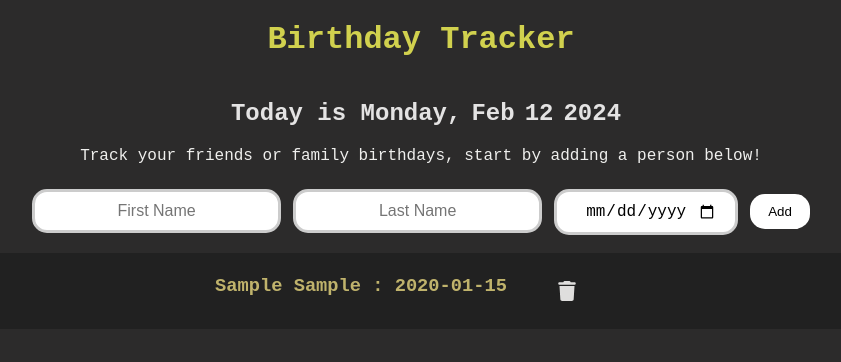
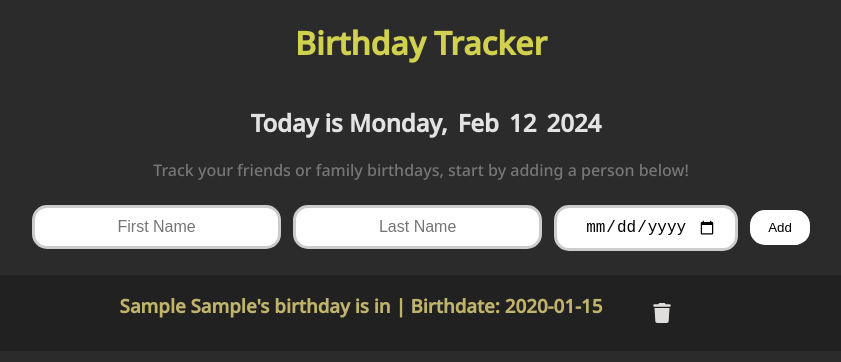
Before and after one commit to bettaburger/birthday-list, a React (Create React App) app in the folder client/: page / in a window 1280 px wide. Both pictures are taken after typing "Sample", "Sample", "2020-01-15" into the empty fields and a click on the button "Add". Shown: the top 362 px of the page, without its empty margins (219-1060 px from the left). Built offline with nearby package versions, Linux system fonts and the light colour scheme.

Commit message:
extra aesthetic tweaks

```diff
--- a/client/public/index.html
+++ b/client/public/index.html
@@ -9,6 +9,9 @@
       name="description"
       content="Web site created using create-react-app"
     />
+    <link rel="preconnect" href="https://fonts.googleapis.com">
+    <link rel="preconnect" href="https://fonts.gstatic.com" crossorigin>
+    <link href="https://fonts.googleapis.com/css2?family=Noto+Sans:wght@300;500&family=Open+Sans:wght@300;500&family=Roboto:wght@300;500&display=swap" rel="stylesheet">
     <link rel="apple-touch-icon" href="%PUBLIC_URL%/logo192.png" />
     <!--
       manifest.json provides metadata used when your web app is installed on a
--- a/client/src/App.css
+++ b/client/src/App.css
@@ -1,14 +1,13 @@
 body {
   background-color: rgb(44, 43, 43);
-  color: white;
   text-align: center;
-  font-family: 'Courier New', Courier, monospace;
+  font-family: 'Noto Sans';
   align-items: center;
 }
 /* title */
 .App h1 {
   color: rgb(209, 209, 78);
-  font-size: 200;
+  font-size: 100;
   text-align: center;
 }
 
--- a/client/src/components/List.js
+++ b/client/src/components/List.js
@@ -1,4 +1,5 @@
 import React, { useState } from 'react'
+import Time from "../components/Time.js"
 import "../styles/listItem.css"
 
 function List() {
@@ -7,7 +8,7 @@
    const [firstName, setFirstName] = useState('');      // First names
    const [lastName, setLastName] = useState('');        // Last names
    const [date, setDate] = useState('');                // Dates
-   const [birthday, setBirthday] = useState([]);        // Birthday array
+   const [birthday, setBirthday] = useState([]);        // Birthdays
    const [warning, setWarning] = useState('');          // No input.
 
    // Handle submit and prevent page default submit button refresh.
@@ -17,11 +18,11 @@
             setWarning('Make sure to fill all fields.');
             return;
         } else {
-       setBirthday([...birthday, { firstName, lastName, date }])
-       setFirstName('');
-       setLastName('');
-       setDate('');
-       setWarning('');
+            setBirthday([...birthday, { firstName, lastName, date}])
+            setFirstName('');
+            setLastName('');
+            setDate('');
+            setWarning('');
         }
     }
 
@@ -70,10 +71,11 @@
                </label>
            </div>
        </form>
-       {warning && <p style={{ color: 'red' }}>{warning}</p>}
+        <p style={{ color: '#a42525' }}>{warning}</p>
         {birthday.map((birthday, index) => (
             <div key = {index}>
-            <h3> {birthday.firstName} {birthday.lastName} : {birthday.date}
+            <h3> {birthday.firstName} {birthday.lastName}'s birthday is in
+            | Birthdate: {birthday.date}
             <button type="delete" onClick={() => handleDelete(index)}></button>
             </h3>
         </div>
--- a/client/src/styles/listItem.css
+++ b/client/src/styles/listItem.css
@@ -1,14 +1,10 @@
 label {
-    color: rgb(239, 239, 237);
+    color: rgb(120, 119, 119);
 }
 
 input {
     text-align: center;
     font-size: 1rem;
-}
-
-.h3 {
-    color: white;
 }
 
 input[type=text]{
```
